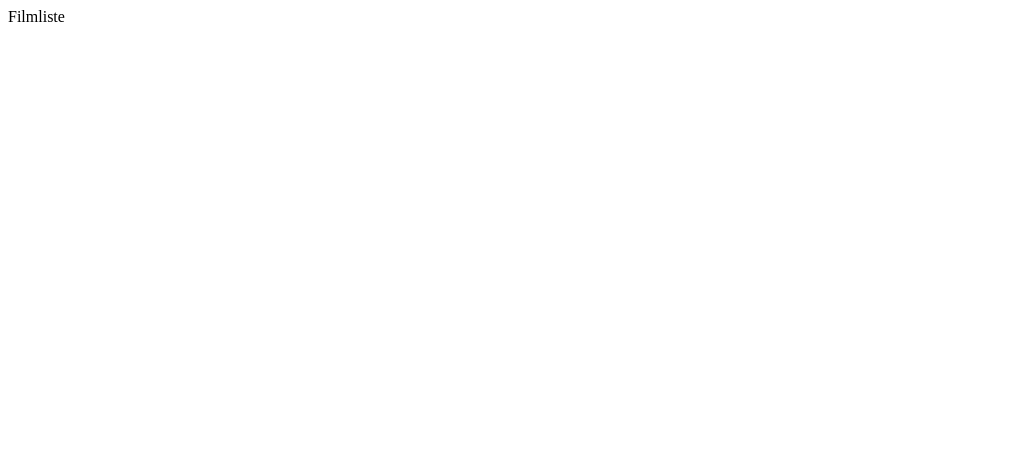
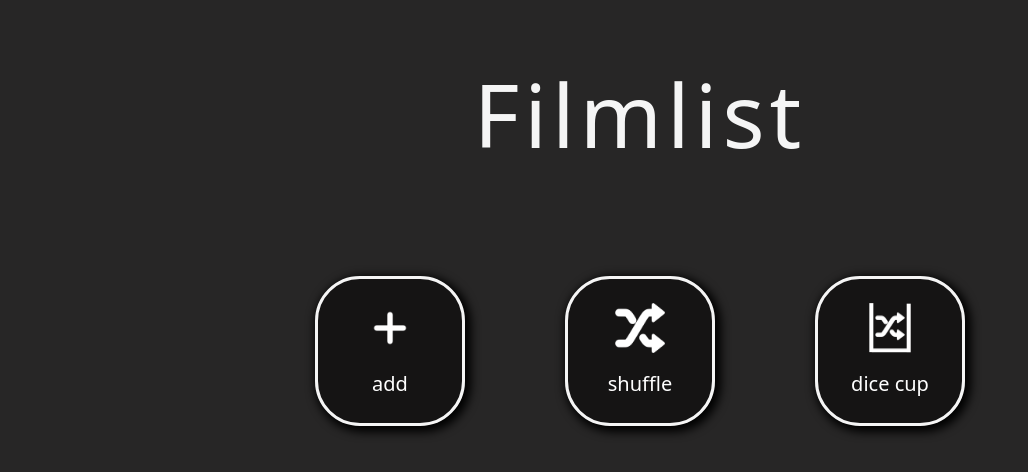
Before and after one commit to br4hmGIT/filmlist, a website: page html/index.html in a window 1280 px wide. Shown: the whole page, without its empty margins (0-1028 px from the left). Drawn offline with nearby package versions, Linux system fonts and the light colour scheme.

Commit message:
add/shuffle/dice cup button erstellt/gestylt

```diff
--- a/css/style.css
+++ b/css/style.css
@@ -1,9 +1,59 @@
 
 body {
+    background: #141313ea;
+    color:whitesmoke;
+
 
 }
 
-div {
+#header {
+  letter-spacing: 5px;
+  font-size:5.5rem;
+}
 
 
+
+#buttons {
+    gap: 100px;
 }
+
+#buttons button {
+    border-radius:0;
+    height:150px;
+    aspect-ratio: 1/1;
+    border-radius: 30%;
+    border:3px solid whitesmoke;
+    background-color: #141313ea;
+    box-shadow: 3px 3px 10px 3px #000000;
+}
+
+#buttons img {
+    height:50px;
+    aspect-ratio: 1/1;
+    ;
+}
+
+
+
+#buttons div {
+    margin-top:1rem;
+    transition: 0.2s !important;
+}
+
+#buttons button:hover {
+    background-color: #3b373740;
+}
+
+#buttons button:hover div {
+    display:flex;
+    font-size:1.5rem;
+    justify-content:center;
+
+}
+
+
+@media (max-width:770px) {
+    #buttons button {
+     display:none;
+    }
+}
--- a/html/index.html
+++ b/html/index.html
@@ -4,6 +4,7 @@
     <meta charset="UTF-8">
     <meta name="viewport" content="width=device-width, initial-scale=1.0">
     <title>Filmlist W2W</title>
+    <link rel="stylesheet" href="../node_modules/bootstrap/dist/css/bootstrap.min.css">
     <link rel="stylesheet" href="../css/style.css">
 </head>
 
@@ -11,9 +12,14 @@
 
     <!-- Header -->
 
-    <div class="text-7xl font-bold flex justify-center">Filmliste</div>
+    <div id='header' class="d-flex justify-content-center mt-5 pb-5">Filmlist</div>
 
-
+    <!-- Buttons -->
+    <div id='buttons' class="d-grid d-md-flex justify-content-md-center mt-5">
+        <button type="button" class="btn btn-primary btn-lg"><img src="../img/add.png" alt="add-icon"><div>add</div></button>
+        <button type="button" class="btn btn-primary btn-lg"><img src="../img/shuffle.png" alt="shuffle-icon"><div>shuffle</div></button>
+        <button type="button" class="btn btn-primary btn-lg"><img src="../img/shuffleCup.png" alt="shuffleCup-icon"><div>dice cup</div></button>
+    </div>
 
 
 </body>
--- /dev/null
+++ b/js/main.js
@@ -0,0 +1,4 @@
+'use strict';
+
+const tooltipTriggerList = document.querySelectorAll('[data-bs-toggle="tooltip"]')
+const tooltipList = [...tooltipTriggerList].map(tooltipTriggerEl => new bootstrap.Tooltip(tooltipTriggerEl))
--- /dev/null
+++ b/package.json
@@ -0,0 +1,5 @@
+{
+  "dependencies": {
+    "bootstrap": "^5.3.1"
+  }
+}
```
Also changed, not shown: img/add.png (added), img/schirftzug.png (added), img/shuffle.png (added), img/shuffleCup.png (added), 1 other file.
